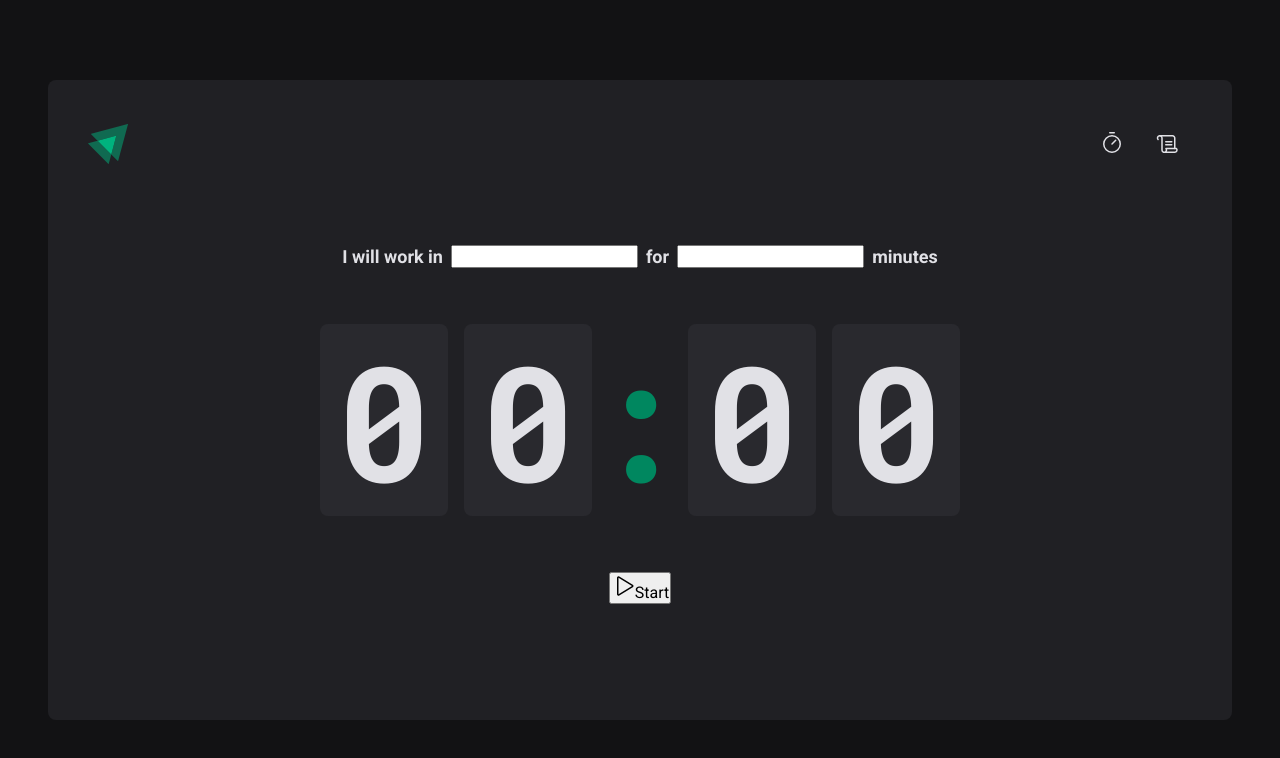
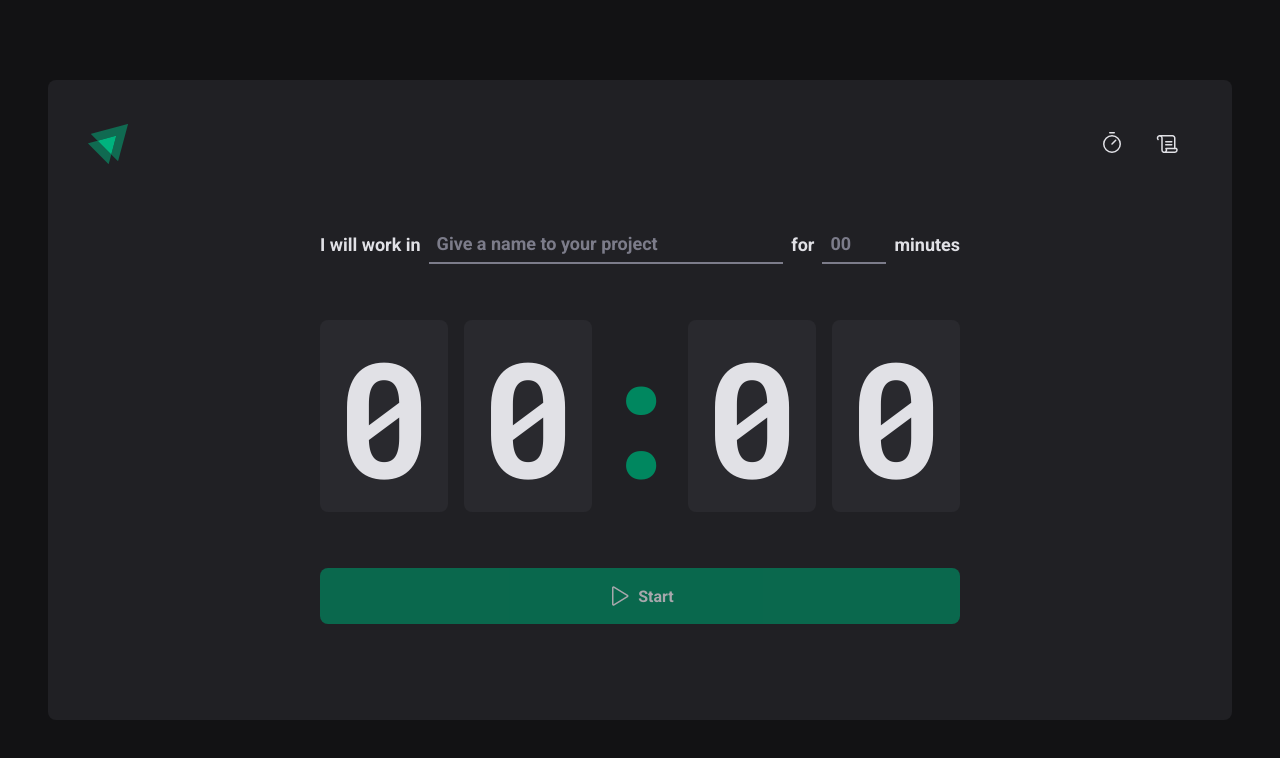
Before and after one commit to o-yurimaciel/ignite-timer-ts, a React (Vite) app: page / in a window 1280 px wide. Shown: the top 758 px of the page. Built offline with nearby package versions, Linux system fonts and the light colour scheme.

Commit message:
finished home component

```diff
--- a/src/pages/Home/index.tsx
+++ b/src/pages/Home/index.tsx
@@ -3,7 +3,10 @@
   CountdownContainer,
   FormContainer,
   HomeContainer,
+  MinutesAmountInput,
   Separator,
+  StartCountdownButton,
+  TaskInput,
 } from './styles'
 
 export function Home() {
@@ -12,9 +15,13 @@
       <form action="">
         <FormContainer>
           <label htmlFor="task">I will work in</label>
-          <input id="task" />
+          <TaskInput placeholder="Give a name to your project" id="task" />
           <label htmlFor="">for</label>
-          <input type="number" id="minutesAmount" />
+          <MinutesAmountInput
+            type="number"
+            id="minutesAmount"
+            placeholder="00"
+          />
           <span>minutes</span>
         </FormContainer>
 
@@ -26,10 +33,10 @@
           <span>0</span>
         </CountdownContainer>
 
-        <button type="submit">
+        <StartCountdownButton disabled type="submit">
           <Play size={24} />
           Start
-        </button>
+        </StartCountdownButton>
       </form>
     </HomeContainer>
   )
--- a/src/pages/Home/styles.ts
+++ b/src/pages/Home/styles.ts
@@ -26,6 +26,34 @@
   flex-wrap: wrap;
 `
 
+const BaseInput = styled.input`
+  background: transparent;
+  height: 2.5rem;
+  border: 0;
+  border-bottom: 2px solid ${(props) => props.theme['gray-500']};
+  font-weight: bold;
+  font-size: 1.125rem;
+  padding: 0 0.5rem;
+  color: ${(props) => props.theme['gray-100']};
+
+  &:focus {
+    box-shadow: none;
+    border-color: ${(props) => props.theme['green-500']};
+  }
+
+  &::placeholder {
+    color: ${(props) => props.theme['gray-500']};
+  }
+`
+
+export const TaskInput = styled(BaseInput)`
+  flex: 1;
+`
+
+export const MinutesAmountInput = styled(BaseInput)`
+  width: 4rem;
+`
+
 export const CountdownContainer = styled.div`
   font-family: 'Roboto Mono', monospace;
   font-size: 10rem;
@@ -49,3 +77,27 @@
   display: flex;
   justify-content: center;
 `
+
+export const StartCountdownButton = styled.button`
+  width: 100%;
+  border: 0;
+  padding: 1rem;
+  border-radius: 8px;
+  display: flex;
+  align-items: center;
+  justify-content: center;
+  gap: 0.5rem;
+  font-weight: bold;
+  cursor: pointer;
+  background: ${(props) => props.theme['green-500']};
+  color: ${(props) => props.theme['gray-100']};
+
+  &:not(:disabled):hover {
+    background: ${(props) => props.theme['green-700']};
+  }
+
+  &:disabled {
+    opacity: 0.7;
+    cursor: not-allowed;
+  }
+`
```
